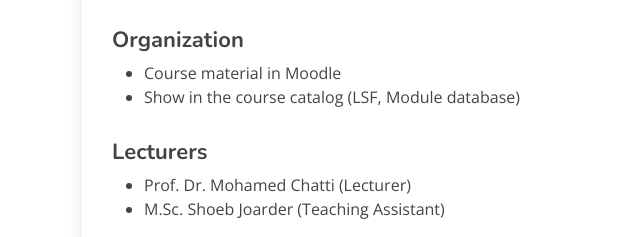
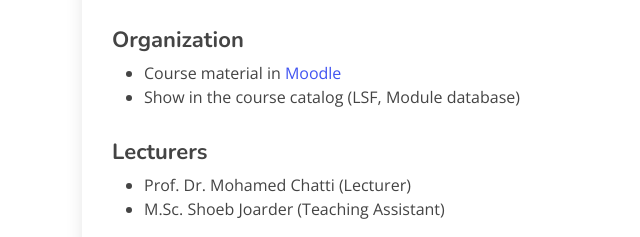
Before and after one commit to ude-soco/ude-soco.github.io, a plain HTML site: page courses/ss23-awt.html in a window 1280 px wide. Shown: the part 1391-1628 px from the top of the page, 0-640 px from the left. Drawn offline with nearby package versions, Linux system fonts and the light colour scheme.

Commit message:
added moodle links to courses

```diff
--- a/courses/ss23-awt.html
+++ b/courses/ss23-awt.html
@@ -184,7 +184,7 @@
 
                 <h3>Organization</h3>
                 <ul>
-                  <li>Course material in Moodle</li>
+                  <li>Course material in <a href="https://moodle.uni-due.de/course/view.php?id=38819" target="_blank">Moodle</a></li>
                   <li>Show in the course catalog (LSF, Module database)</li>
                 </ul>
 
```
Also changed, not shown: courses/ss23-idea.html (+1 -1 lines).
